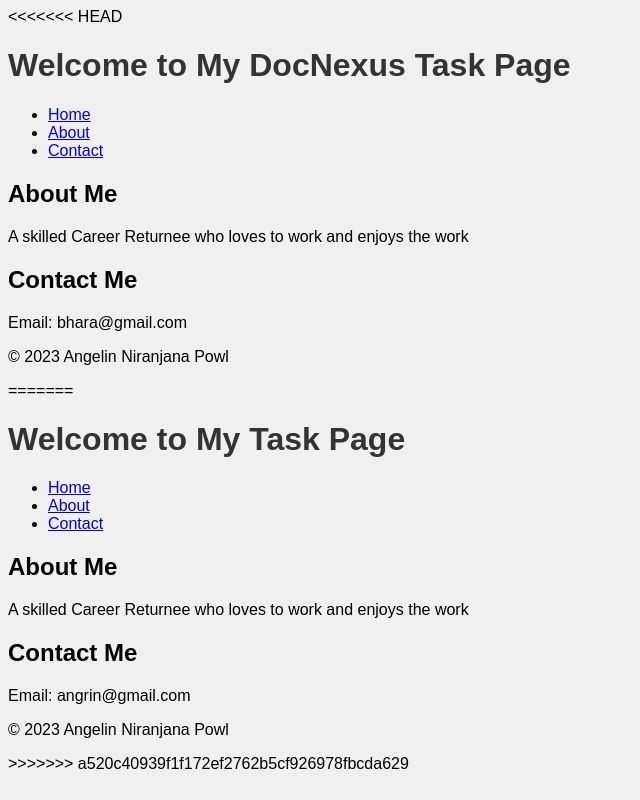
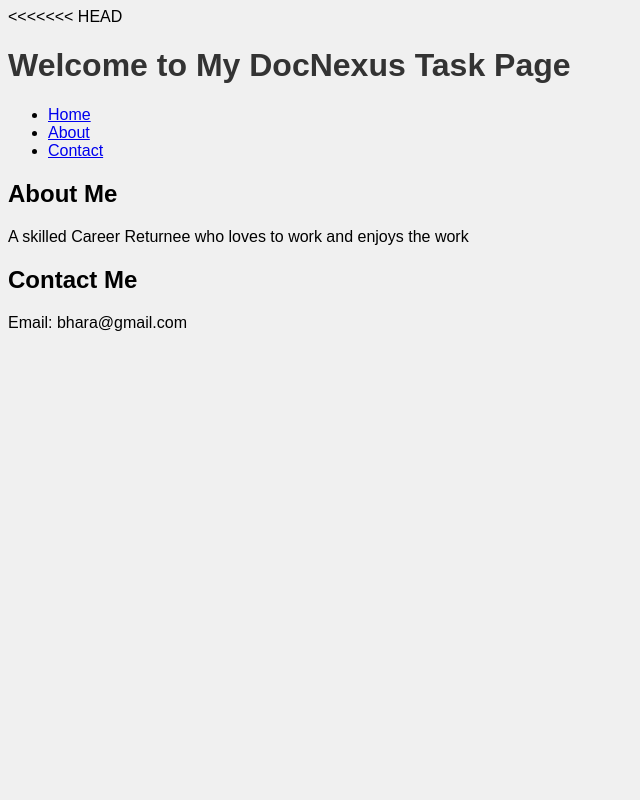
Before and after one commit to AngiePowl/NewRepo, a plain HTML site: page index.html in a window 1280 px wide. Shown: the whole page, without its empty margins (0-640 px from the left). Drawn offline with Linux system fonts and the light colour scheme.

Commit message:
Update index.html

```diff
--- a/index.html
+++ b/index.html
@@ -38,52 +38,3 @@
         </section>
     </main>
     <footer>
-        <p>&copy; 2023 Angelin Niranjana Powl</p>
-    </footer>
-</body>
-</html>
-=======
-<!DOCTYPE html>
-<html lang="en">
-<head>
-    <meta charset="UTF-8">
-    <meta name="viewport" content="width=device-width, initial-scale=1.0">
-    <title>Simple HTML Page</title>
-    <style>
-        /* Add your CSS styles here */
-        body {
-            font-family: Arial, sans-serif;
-            background-color: #f0f0f0;
-        }
-        h1 {
-            color: #333;
-        }
-    </style>
-</head>
-<body>
-    <header>
-        <h1>Welcome to My Task Page</h1>
-    </header>
-    <nav>
-        <ul>
-            <li><a href="#">Home</a></li>
-            <li><a href="#">About</a></li>
-            <li><a href="#">Contact</a></li>
-        </ul>
-    </nav>
-    <main>
-        <section>
-            <h2>About Me </h2>
-            <p>A skilled Career Returnee who loves to work and enjoys the work</p>
-        </section>
-        <section>
-            <h2>Contact Me</h2>
-            <p>Email: angrin@gmail.com</p>
-        </section>
-    </main>
-    <footer>
-        <p>&copy; 2023 Angelin Niranjana Powl</p>
-    </footer>
-</body>
-</html>
->>>>>>> a520c40939f1f172ef2762b5cf926978fbcda629
```
